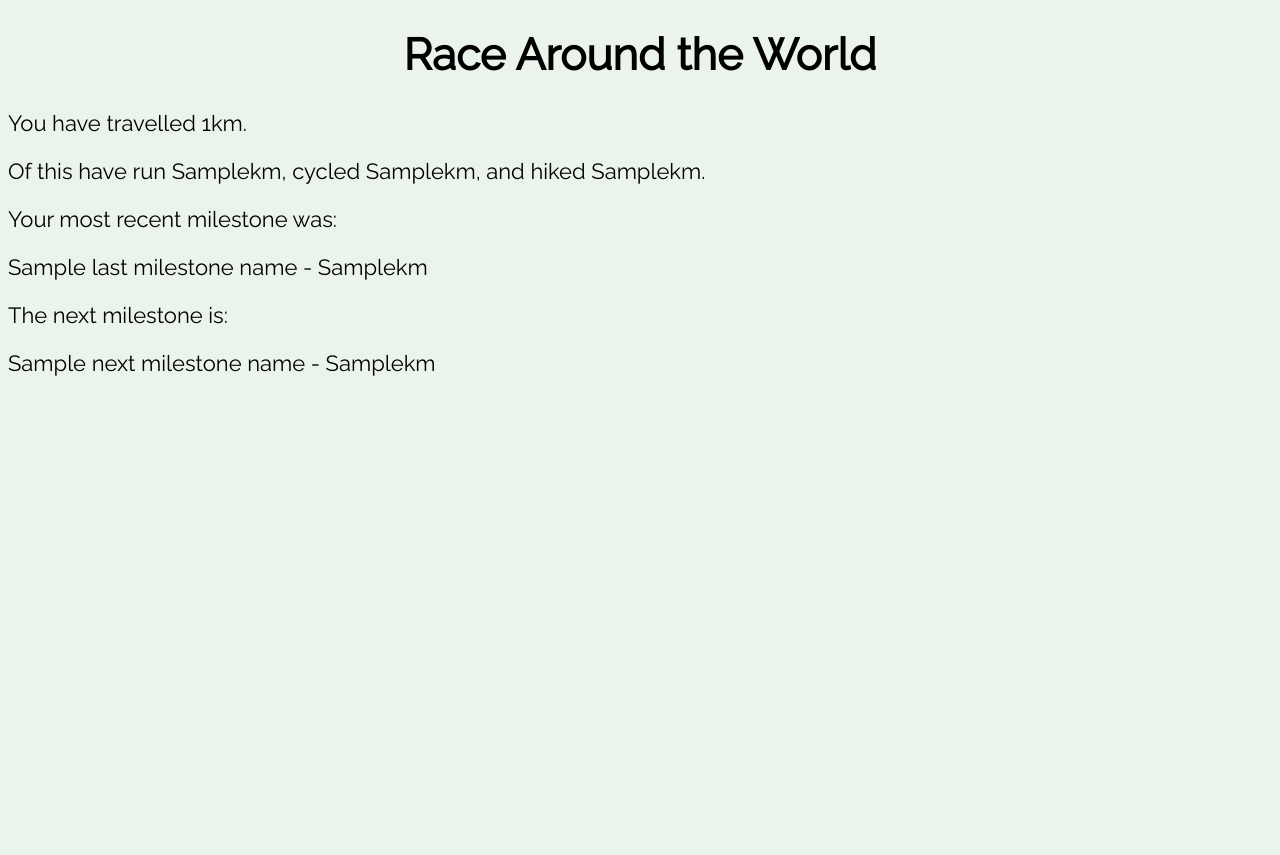
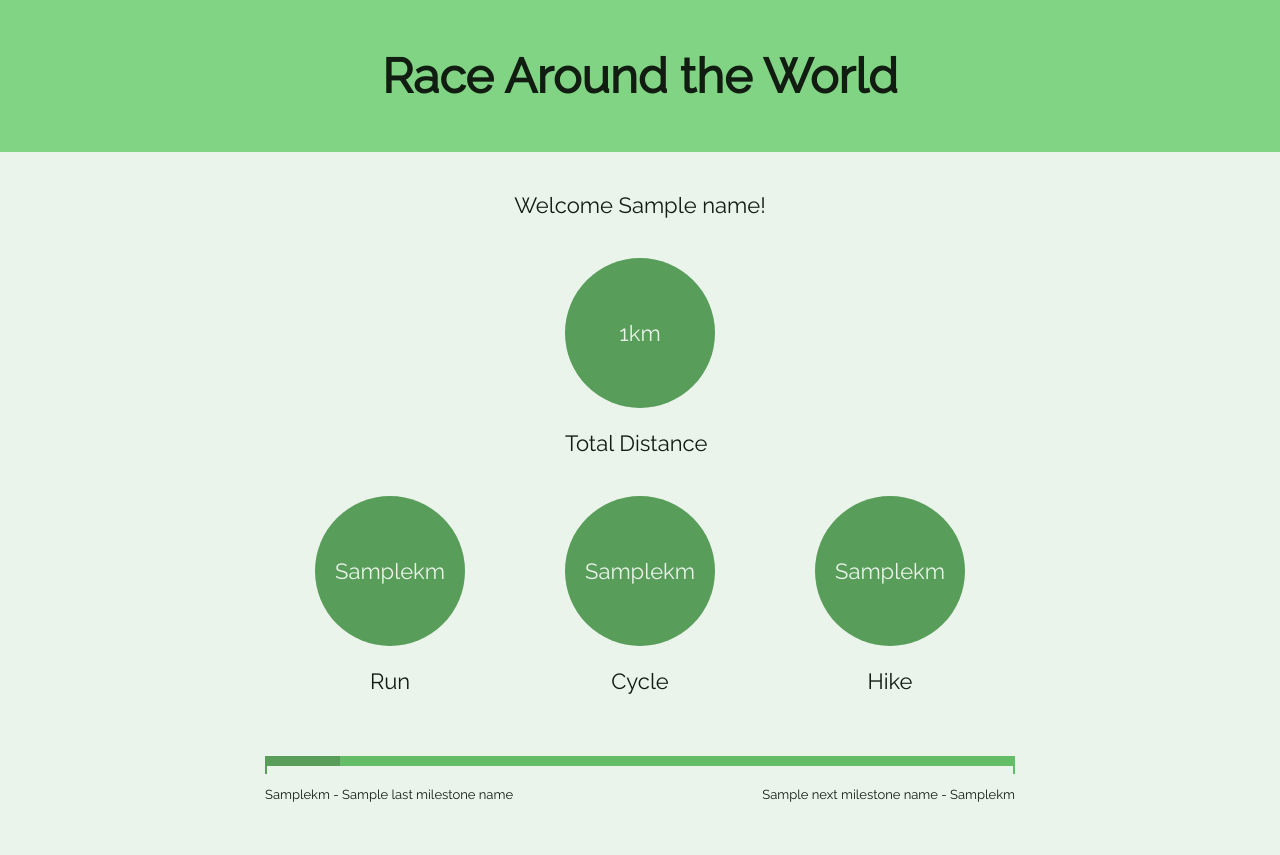
Before and after one commit to tomhayter/Strava-Race, a Django app: template web-app/tracker/templates/tracker/user.html in a window 1280 px wide. Before the commit the page ends 376 px from the top, so only its background shows below. Run offline with Django 3.2, Linux system fonts and the light colour scheme; the template is opened without the code that fills it: most values are stand-ins (such as "Sample title", 1, 10 or a date in 2020).

Commit message:
#14: Create user page showing off stats

```diff
--- /dev/null
+++ b/web-app/tracker/static/tracker/common.css
@@ -0,0 +1,48 @@
+:root {
+    --text: #111d11;
+    --background: #ebf4eb;
+    --primary: #82d485;
+    --secondary: #65be67;
+    --accent: #589d59;
+}
+
+body {
+    margin: 0;
+}
+
+.header {
+    overflow: hidden;
+    text-align: center;
+    background: var(--primary);
+    color: var(--text);
+    font-weight: 700;
+    font-size: 48px;
+    margin-bottom: 40px;
+  }
+
+body {
+    font-family: 'Raleway';
+    font-size: 22px;
+    color: var(--text);
+    background: var(--background);
+}
+
+a:link {
+    text-decoration: none;
+    color: var(--text);
+}
+
+a:visited {
+    text-decoration: none;
+    color: var(--text);
+}
+
+a:hover {
+    text-decoration: none;
+    color: var(--text);
+}
+
+a:active {
+    text-decoration: none;
+    color: var(--text);
+}
--- a/web-app/tracker/static/tracker/user.css
+++ b/web-app/tracker/static/tracker/user.css
@@ -1,14 +1,83 @@
-h1 {
+.welcome {
+  text-align: center;
+  margin-bottom: 40px;
+}
+
+.total {
+  width: 150px;
+  margin: auto;
+  margin-bottom: 40px;
+}
+
+.circle {
+  height: 100%;
+  width: 100%;
+  line-height: 150px;
+  color: var(--background);
+  background-color: var(--accent);
+  border-radius: 50%;
   text-align: center;
 }
 
-body {
-  font-family: 'Raleway';
-  font-size: 22px;
+.splits {
+  display: flex;
+  display: center;
+  width: 750px;
+  margin: auto;
+  margin-bottom: 40px;
+}
 
-  text: #111d11;
-  background: #ebf4eb;
-  primary: #77e97b;
-  secondary: #d0fbd1;
-  accent: #589d59;
+.split {
+  width: 20%;
+  margin: auto;
+  text-align: center;
 }
+
+.milestone-progress {
+  width: 750px;
+  margin: auto;
+  margin-bottom: 40px;
+  color: var(--text)
+}
+
+.progress-bar-filled {
+  height: 10px;
+  background: var(--accent)
+}
+
+.progress-bar {
+  height: 10px;
+  background: var(--secondary)
+}
+
+.milestone-markers {
+  display: flex;
+  font-size: small;
+}
+
+.previous-milestone-marker {
+  background: var(--accent);
+  width: 2px;
+  height: 8px;
+}
+
+.next-milestone-marker {
+  background: var(--secondary);
+  width: 2px;
+  height: 8px;
+  margin-left: auto;
+}
+
+.milestone-labels {
+  display: flex;
+  font-size: small;
+}
+
+.previous-milestone {
+  text-align: left;
+}
+
+.next-milestone {
+  text-align: right;
+  margin-left: auto;
+}
--- a/web-app/tracker/templates/tracker/home.html
+++ b/web-app/tracker/templates/tracker/home.html
@@ -1,5 +1,6 @@
 {% load static %}
 <!DOCTYPE html>
+<link rel="stylesheet" href="{% static 'tracker/common.css' %}">
 <link rel="stylesheet" href="{% static 'tracker/home.css' %}">
 <link href='https://fonts.googleapis.com/css?family=Raleway' rel='stylesheet'>
 <html lang="en-UK">
@@ -8,7 +9,9 @@
     <title>Race Around the World</title>
 </head>
 <body>
-<p><h1>Race Around the World</h1> </p>
+<div class="header">
+    <p><a href="{% url 'home' %}">Race Around the World</a></p>
+</div>
 
 
 <div class="container podium">
--- a/web-app/tracker/templates/tracker/user.html
+++ b/web-app/tracker/templates/tracker/user.html
@@ -1,5 +1,6 @@
 {% load static %}
 <!DOCTYPE html>
+<link rel="stylesheet" href="{% static 'tracker/common.css' %}">
 <link rel="stylesheet" href="{% static 'tracker/user.css' %}">
 <link href='https://fonts.googleapis.com/css?family=Raleway' rel='stylesheet'>
 <html lang="en-UK">
@@ -8,13 +9,48 @@
     <title>Race Around the World</title>
 </head>
 <body>
-<p><h1>Race Around the World</h1> </p>
-    <p>You have travelled {{total_distance}}km. </p>
-    <p>Of this have run {{run_distance}}km, cycled {{cycle_distance}}km, and hiked {{hike_distance}}km.</p>
-    <p>Your most recent milestone was:</p>
-    <p>{{last_milestone_name}} - {{last_milestone_distance}}km</p>
-    <p>The next milestone is:</p>
-    <p>{{next_milestone_name}} - {{next_milestone_distance}}km</p>
+<div class="header">
+    <p><a href="{% url 'home' %}">Race Around the World</a></p>
+</div>
+
+<div class="welcome" style="text-align: center;">
+    <p>Welcome {{name}}!</p>
+</div>
+<div class="total">
+    <div class="circle">{{total_distance}}km</div>
+    <p>Total Distance</p>
+</div>
+<div class="splits">
+    <div class="split">
+        <div class="circle">{{run_distance}}km</div>
+        <p>Run</p>
+    </div>
+    <div class="split">
+        <div class="circle">{{cycle_distance}}km</div>
+        <p>Cycle</p>
+    </div>
+    <div class="split">
+        <div class="circle">{{hike_distance}}km</div>
+        <p>Hike</p>
+    </div>
+</div>
+<div class="milestone-progress">
+    <div class="progress-bar">
+        <div class="progress-bar-filled" style="width:{{progress}}%"></div>
+    </div>
+    <div class="milestone-markers">
+        <div class="previous-milestone-marker"></div>
+        <div class="next-milestone-marker"></div>
+    </div>
+    <div class="milestone-labels">
+        <div class="previous-milestone">
+            <p>{{last_milestone_distance}}km - {{last_milestone_name}}</p>
+        </div>
+        <div class="next-milestone">
+            <p>{{next_milestone_name}} - {{next_milestone_distance}}km</p>
+        </div>
+    </div>
+</div>
 
 </body>
 </html>
--- a/web-app/tracker/views.py
+++ b/web-app/tracker/views.py
@@ -106,6 +106,8 @@ def user(request):
 
     closest_below, closest_above, completed = get_nearest_milestones(milestones, total)
 
+    progress = 100 * (total - closest_below[1])/(closest_above[1] - closest_below[1])
+
     context = {
         "name": athlete.firstname + " " + athlete.lastname,
         "total_distance" : round(total, 2),
@@ -115,8 +117,8 @@ def user(request):
         "last_milestone_name" : closest_below[0],
         "last_milestone_distance": closest_below[1],
         "next_milestone_name": closest_above[0],
-        "next_milestone_distance": closest_above[1]
-
+        "next_milestone_distance": closest_above[1],
+        "progress": round(progress)
     }
     return render(request, "tracker/user.html", context)
 
```
Also changed, not shown: web-app/tracker/static/tracker/home.css (+0 -19 lines).
